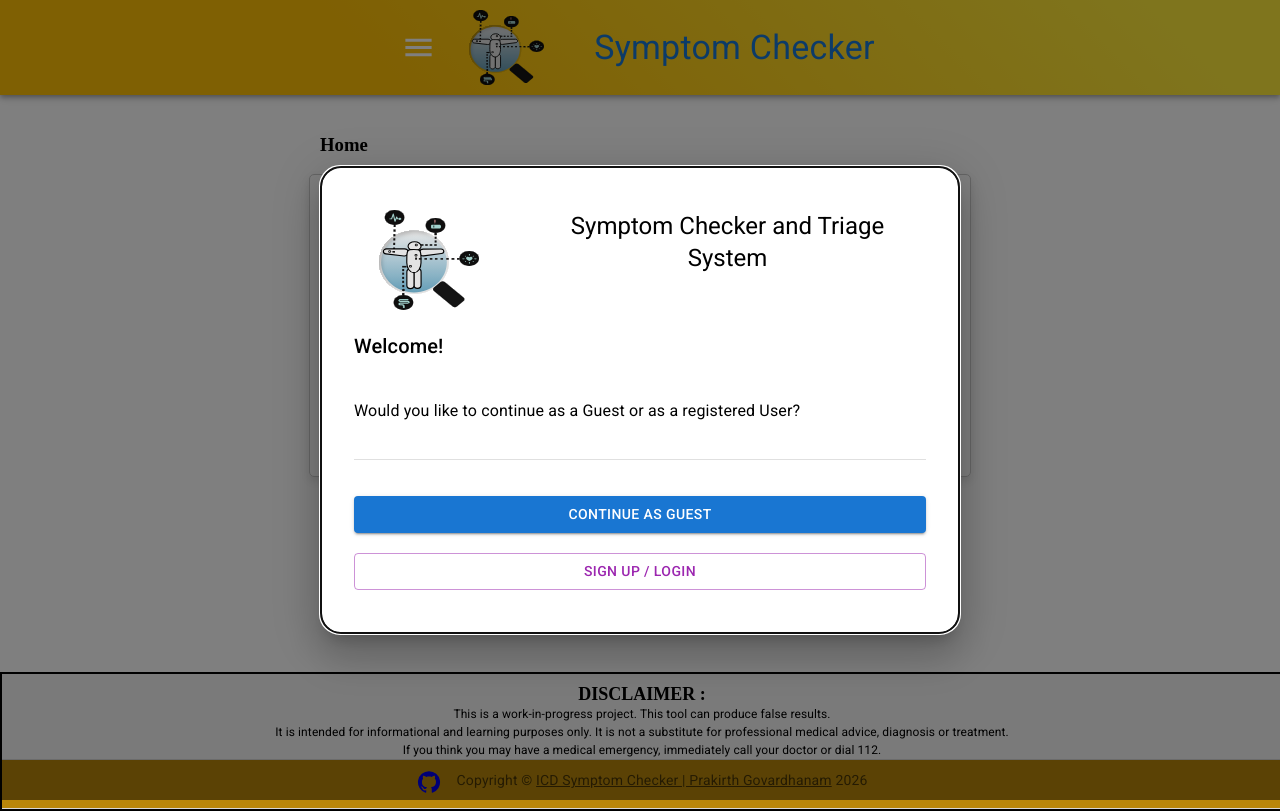
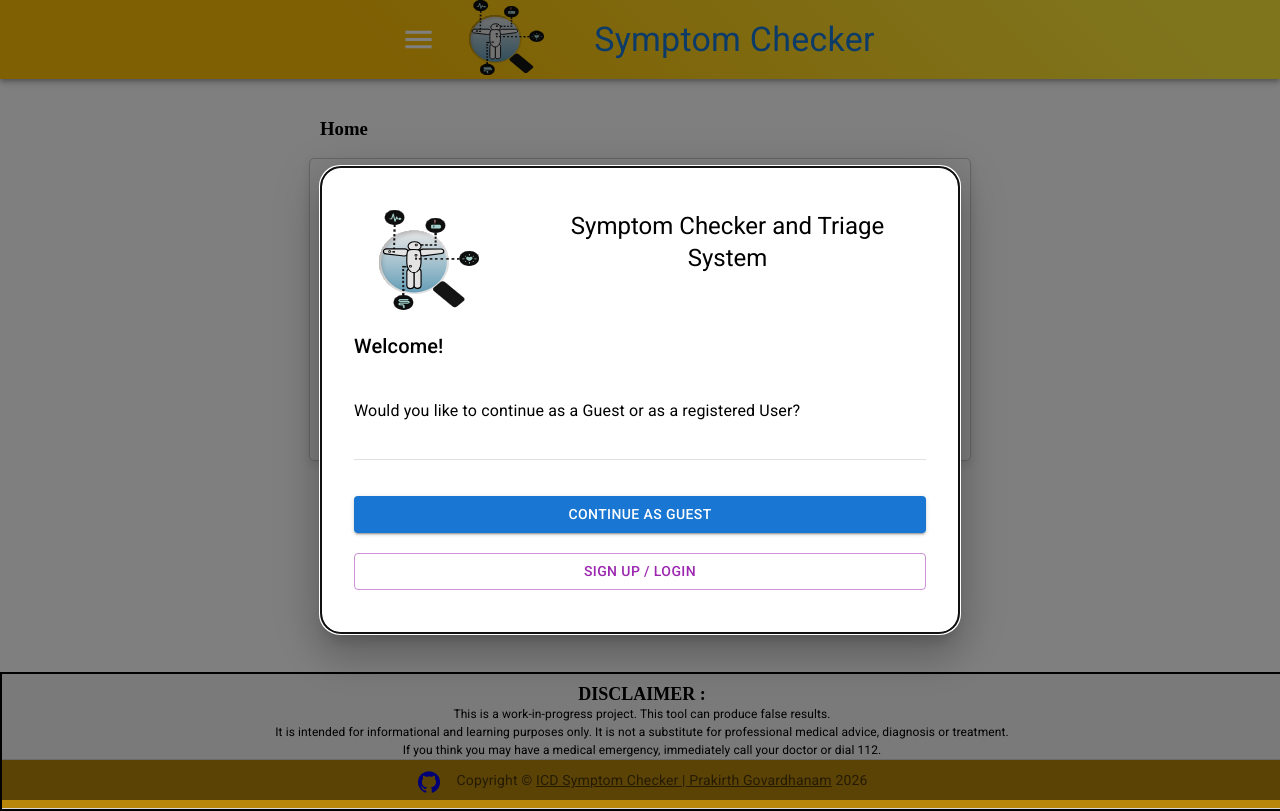
Before and after one commit to prak112/Symptom-Checker-frontend, a React (Vite) app in the folder symptom-checker-frontend/: page / in a window 1280 px wide. Built offline with nearby package versions, Linux system fonts and the light colour scheme.

Commit message:
debug: Update Avatar alt and appBarStyle, Add hyperlink to home from logo

```diff
--- a/symptom-checker-frontend/src/components/Header.jsx
+++ b/symptom-checker-frontend/src/components/Header.jsx
@@ -17,15 +17,15 @@ export default function Header({ toggleDrawer }){
     const { user } = useContext(UserContext)
     const appBarStyle = {
         background: 'linear-gradient(45deg, #FFC107 30%, #FFEB3B 90%)',
-        padding:  '10px',
+        py: '10',
+        my: '5',
+        mx: '5'
     }
     const toolBarStyle = {
         display: 'flex',
         justifyContent: 'center',
         paddingRight: '200px',
     }
-
-    // username to render in <Avatar>
 
     return(
         <AppBar position="relative" sx={appBarStyle} >
@@ -38,9 +38,11 @@ export default function Header({ toggleDrawer }){
                 >
                     <MenuIcon fontSize='large' />
                 </IconButton>
-                <img src={Logo} alt='Logo'
-                    width={75} height={75}
-                    style={{paddingRight: '50px', paddingLeft: '25px'}}/>
+                <Link to="/">
+                    <img src={Logo} alt='Logo'
+                        width={75} height={75}
+                        style={{paddingRight: '50px', paddingLeft: '25px'}}/>
+                </Link>
                 <Typography variant="h4" align="center" color="primary">
                     Symptom Checker
                 </Typography>
@@ -50,7 +52,7 @@ export default function Header({ toggleDrawer }){
                     <Avatar
                         sx={{ bgcolor: blue[200] }}
                         variant="rounded"
-                        alt={user}
+                        alt={user.username}
                     >
                         <PermIdentityOutlinedIcon />
                     </Avatar>
```
